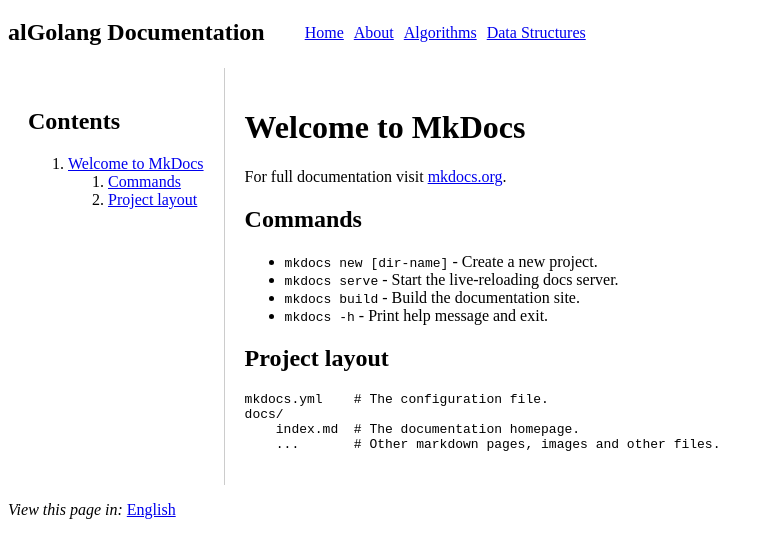
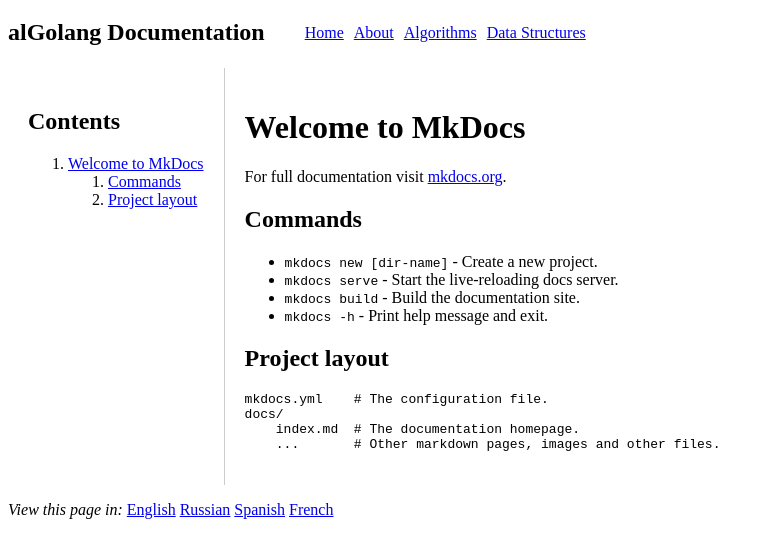
Before and after one commit to luciferreeves/alGolang, an MkDocs documentation site: the page built from docs/en/index.md, in a window 1280 px wide. Shown: the top 558 px of the page, without its empty margins (0-773 px from the left). Built offline with MkDocs 1.6.1, drawn with Linux system fonts in a browser that asks for light colours; part of the change alters nothing that is shown.

```diff
--- a/mkdocs.yml
+++ b/mkdocs.yml
@@ -8,6 +8,12 @@ meta:
 languages:
   - lang: 'en'
     lang_name: 'English'
+  - lang: 'ru'
+    lang_name: 'Russian'
+  - lang: 'es'
+    lang_name: 'Spanish'
+  - lang: 'fr'
+    lang_name: 'French'
 navigation:
   - title: 'Home'
     url: '/<l>/'
--- a/theme/js/page-loader.js
+++ b/theme/js/page-loader.js
@@ -6,29 +6,6 @@ const getLocaleLanguge = () => {
     } else {
       return navigator.userLanguage || navigator.language || navigator.browserLanguage || 'en';
     }
-}
-
-const lang = getLocaleLanguge();
-const languages = []
-const languagesDiv = document.querySelector('.languages') ? document.querySelector('.languages').getElementsByTagName('a') : [];
-const page = window.location.pathname;
-
-for (let i = 0; i < languagesDiv.length; i++) {
-    const language = languagesDiv[i].getAttribute('data-lang');
-    languages.push(language);
-    let href = page.replace(page.split('/')[2], language);
-    languagesDiv[i].setAttribute('href', href);
-}
-
-const a = document.querySelectorAll('a');
-for (let i = 0; i < a.length; i++) {
-    let split = page.split('/');
-    // Remove empty strings from the array.
-    split = split.filter(Boolean);
-    // Remove the language from the array.
-    split.pop();
-    const href = a[i].getAttribute('href')
-    a[i].setAttribute('href', href.replace('/<l>', '/' + split + '/' + lang));
 }
 
 const isLocaleLoaded = (cl) => {
@@ -40,6 +17,40 @@ const isLocaleLoaded = (cl) => {
   return false;
 }
 
+const lang = getLocaleLanguge();
+const languages = []
+const languagesDiv = document.querySelector('.languages') ? document.querySelector('.languages').getElementsByTagName('a') : [];
+const page = window.location.pathname;
+
+for (let i = 0; i < languagesDiv.length; i++) {
+    const language = languagesDiv[i].getAttribute('data-lang');
+    languages.push(language);
+}
+
+const a = document.querySelectorAll('a');
+for (let i = 0; i < a.length; i++) {
+    let split = page.split('/');
+    // Remove empty strings from the array.
+    split = split.filter(Boolean);
+    if (a[i].getAttribute('data-lang')) {
+        split.shift();
+        console.log(split);
+        const currentLanguage = a[i].getAttribute('data-lang');
+        const replacedLink = ('/' + currentLanguage + '/' + split.join('/') + '/').replace(/\/\//g, '/');
+        a[i].setAttribute('href', replacedLink);
+    } else {
+      const href = a[i].getAttribute('href');
+      let baseLink = "/";
+      for (const element in split) {
+        baseLink += split[element] + "/";
+        if (languages.includes(split[element])) {
+          break;
+        }
+      }
+      a[i].setAttribute('href',href.replace('/<l>/', baseLink));
+    }
+}
+
 if (!isLocaleLoaded(page)) {
     window.location.href = page + lang;
 }
```
